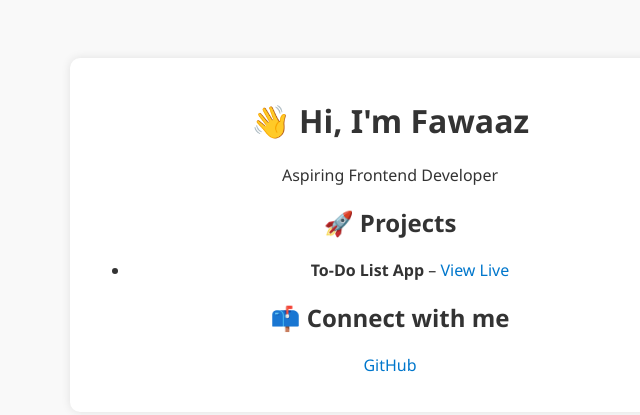
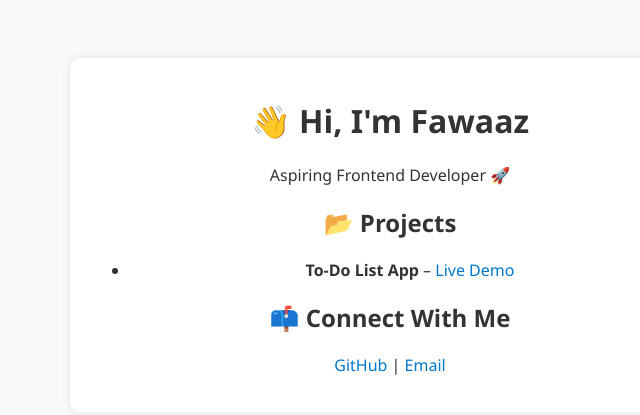
Before and after one commit to fawaaz21buha/portfolio-site, a plain HTML site: page index.html in a window 1280 px wide. Shown: the whole page, without its empty margins (250-890 px from the left). Drawn offline with Linux system fonts and the light colour scheme.

Commit message:
Update index.html

```diff
--- a/index.html
+++ b/index.html
@@ -7,21 +7,28 @@
 </head>
 <body>
   <div class="container">
-    <h1>👋 Hi, I'm Fawaaz</h1>
-    <p>Aspiring Frontend Developer</p>
+    <header>
+      <h1>👋 Hi, I'm <span class="name">Fawaaz</span></h1>
+      <p class="subtitle">Aspiring Frontend Developer 🚀</p>
+    </header>
 
-    <h2>🚀 Projects</h2>
+    <section class="projects">
+      <h2>📂 Projects</h2>
       <ul>
         <li>
           <strong>To-Do List App</strong> –
-        <a href="https://fawaaz21buha.github.io/todo-list-app" target="_blank">View Live</a>
+          <a href="https://fawaaz21buha.github.io/todo-list-app" target="_blank">Live Demo</a>
         </li>
       </ul>
+    </section>
 
-    <h2>📫 Connect with me</h2>
+    <section class="contact">
+      <h2>📫 Connect With Me</h2>
       <p>
-      <a href="https://github.com/fawaaz21buha">GitHub</a>
+        <a href="https://github.com/fawaaz21buha" target="_blank">GitHub</a> |
+        <a href="mailto:fawaaz@example.com">Email</a>
       </p>
+    </section>
   </div>
 </body>
 </html>
```
Lines whose indentation alone changed are shown as unchanged.
